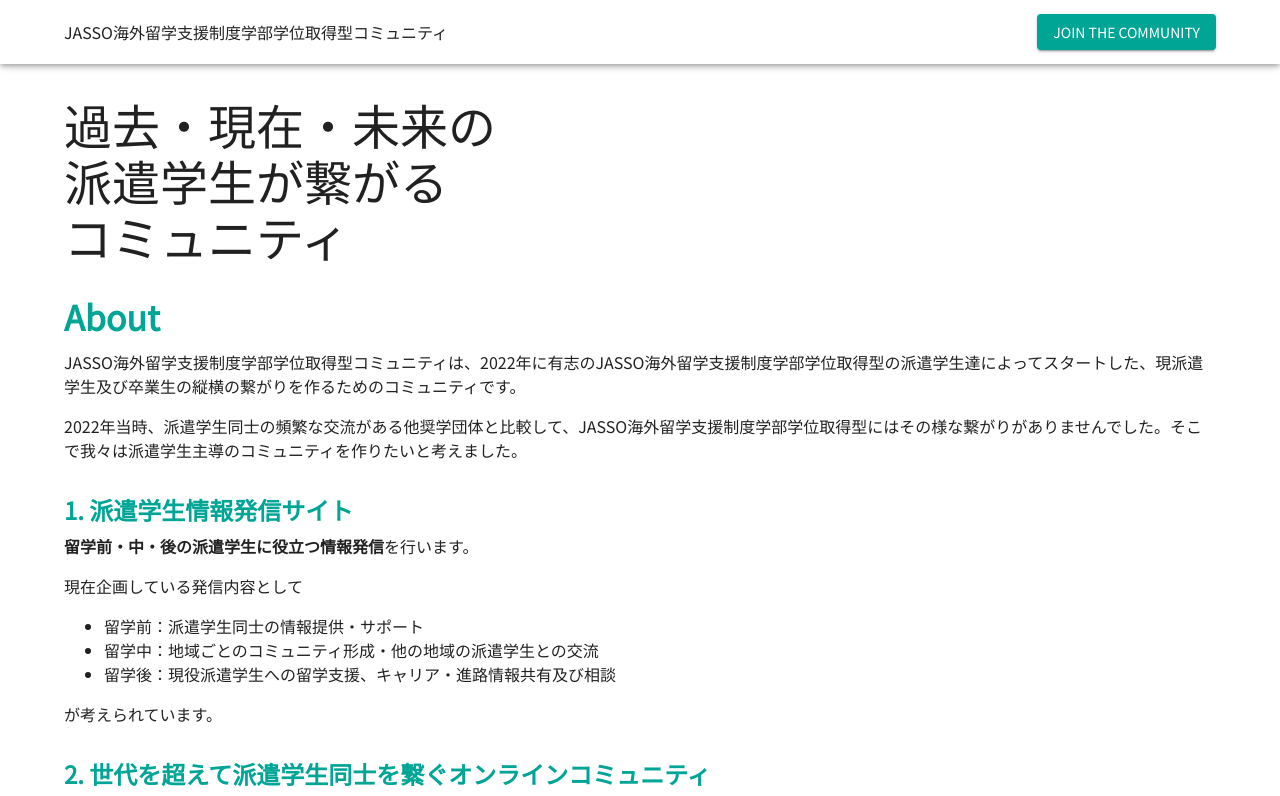
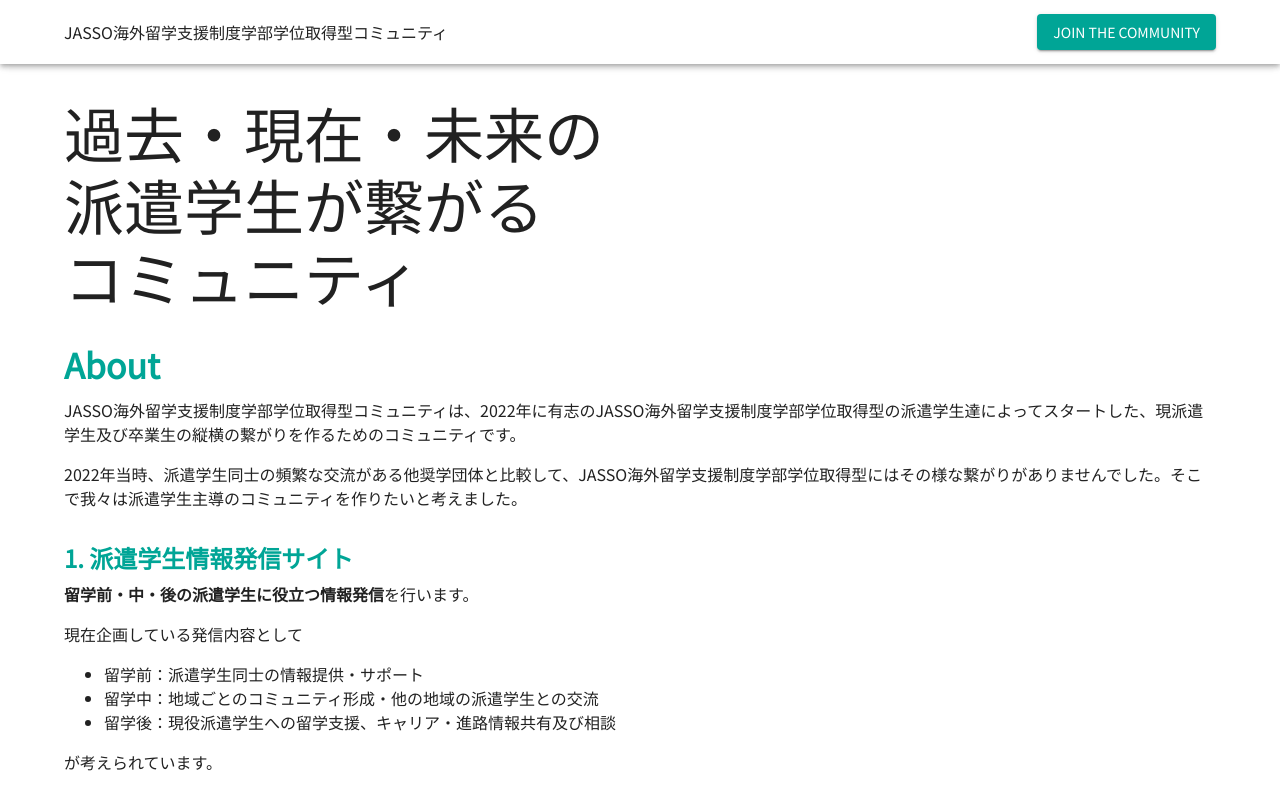
Before and after one commit to jasso-gakubugakui-community/jasso-gakubugakui-community.github.io, a Gatsby site: page / in a window 1280 px wide. Shown: the top 796 px of the page. Built offline with nearby package versions, Linux system fonts and the light colour scheme; Gatsby itself is replaced by a stand-in of ours.

Commit message:
style: font size

```diff
--- a/src/pages/index.tsx
+++ b/src/pages/index.tsx
@@ -23,7 +23,7 @@ const IndexPage = () => {
           <Box sx={{ display: { xs: 'none', md: 'flex' } }} >
             <Grid container>
               <Grid item md={8}>
-                <Typography variant="h3">
+                <Typography variant="h2">
                   過去・現在・未来の<br />
                   派遣学生が繋がる<br />
                   コミュニティ
```
